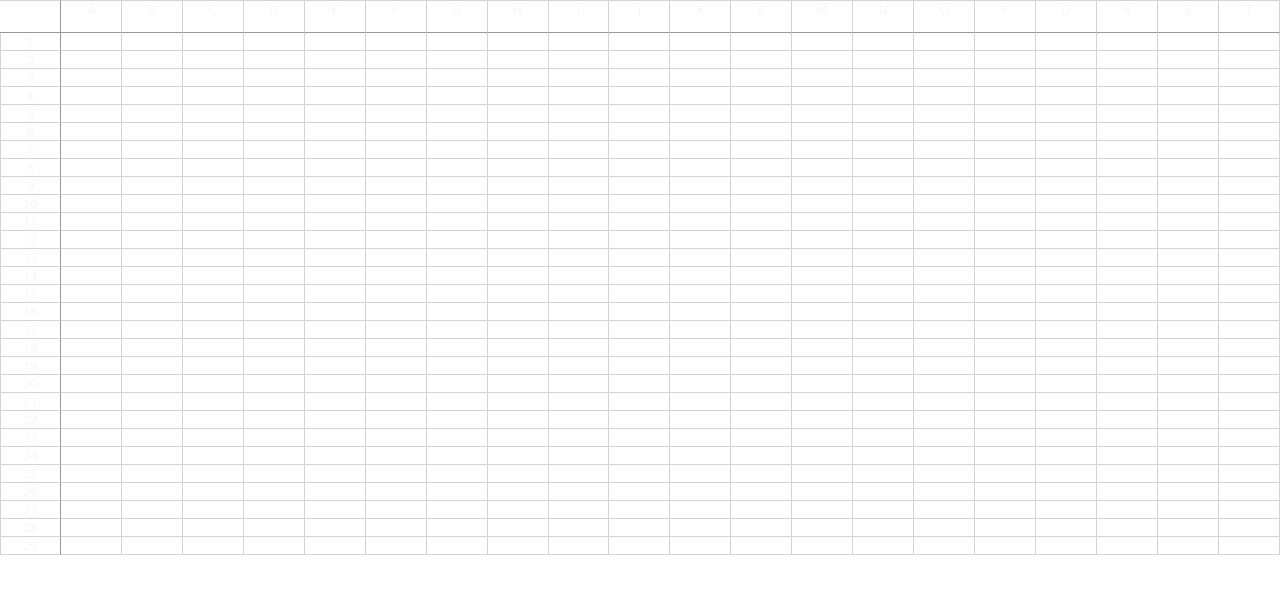
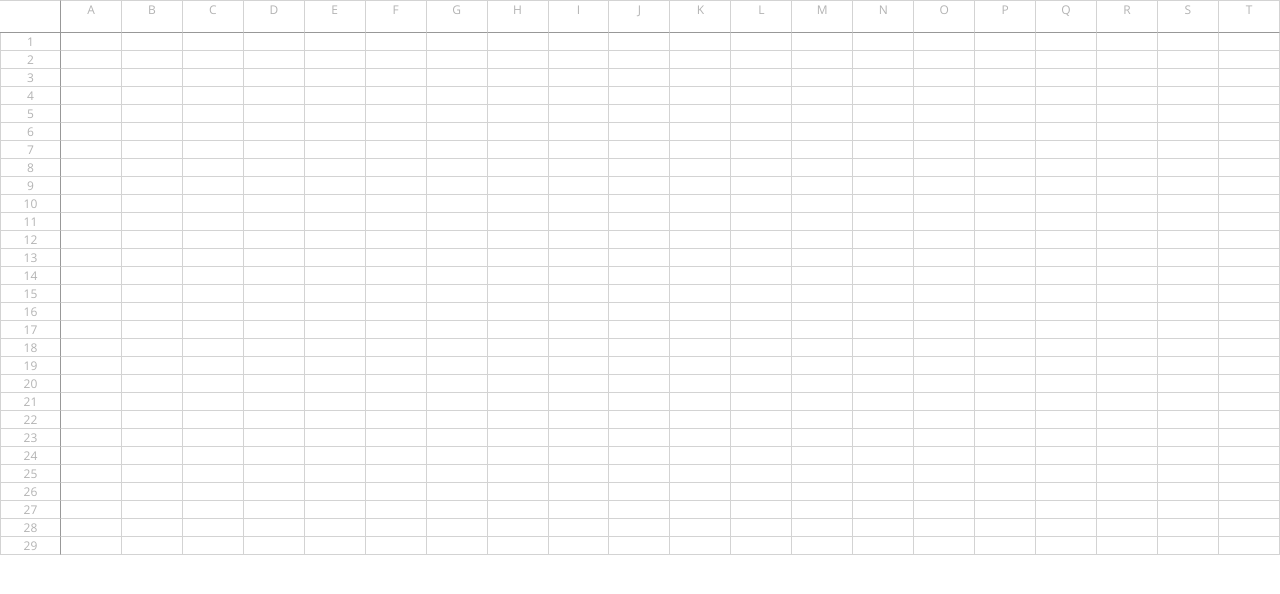
Before and after one commit to nishantatgit/XLSheet, a website: page index.html in a window 1280 px wide. Drawn offline with nearby package versions, Linux system fonts and the light colour scheme.

Commit message:
changed color

```diff
--- a/main.css
+++ b/main.css
@@ -3,13 +3,10 @@ body{
     padding: 0;
     font-family: 'Open Sans', sans-serif;
     font-size: 12px;
-    overflow-x: hidden;
+    overflow: auto;
 }
 
-div{
-    margin :0;
-    padding :0;
-}
+
 
 .data-cell{
     border-color: lightgrey;
@@ -17,14 +14,15 @@ div{
     border-width: 0.01em;
     border-left-style: none;
     border-top-style: none;
-    overflow: hidden;
+
     display: table-cell;
     text-align: center;
+
 }
 
 .cell-col-header{
     /*background-color:#1aa3ff;*/
-    color: whitesmoke;
+    color: #b3b3b3;
     border-color: lightgrey;
     border-style: solid;
     border-width: 1px;
@@ -40,7 +38,7 @@ div{
 }
 
 .cell-row-header{
-    color: whitesmoke;
+    color: #b3b3b3;
     border-color: lightgrey;
     border-style: solid;
     border-width: 1px;
```
